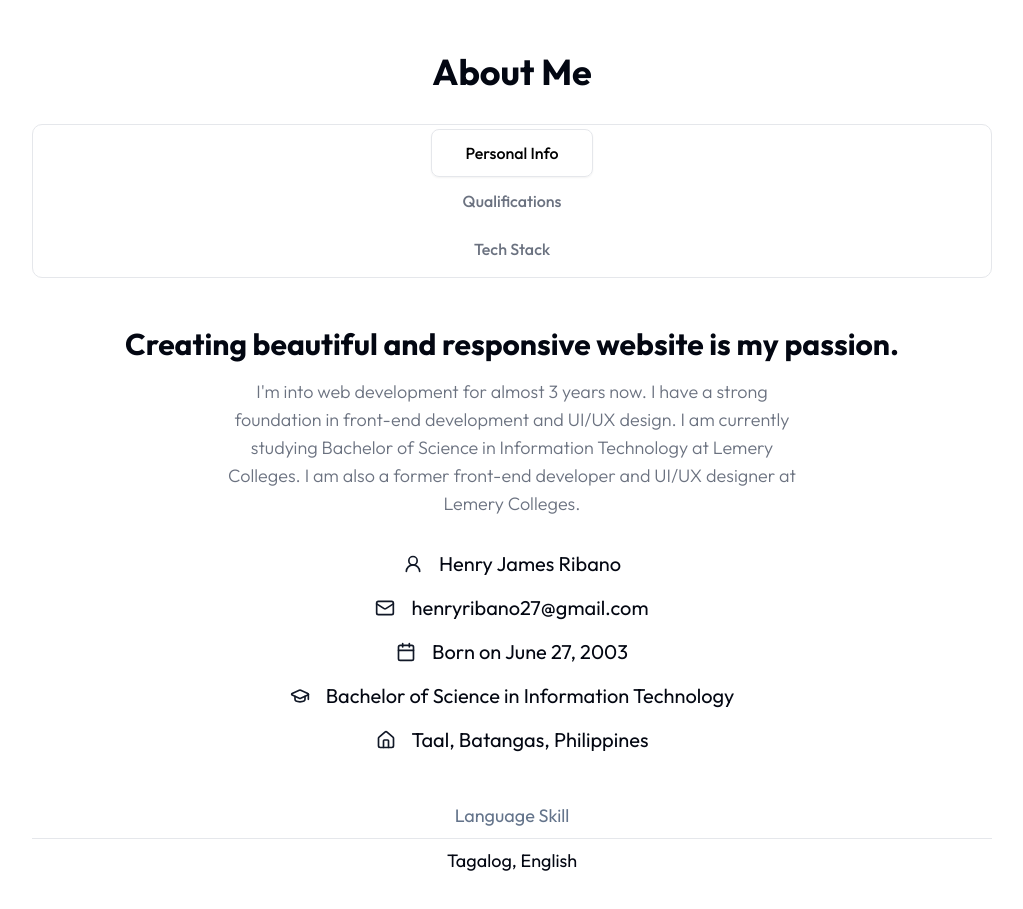
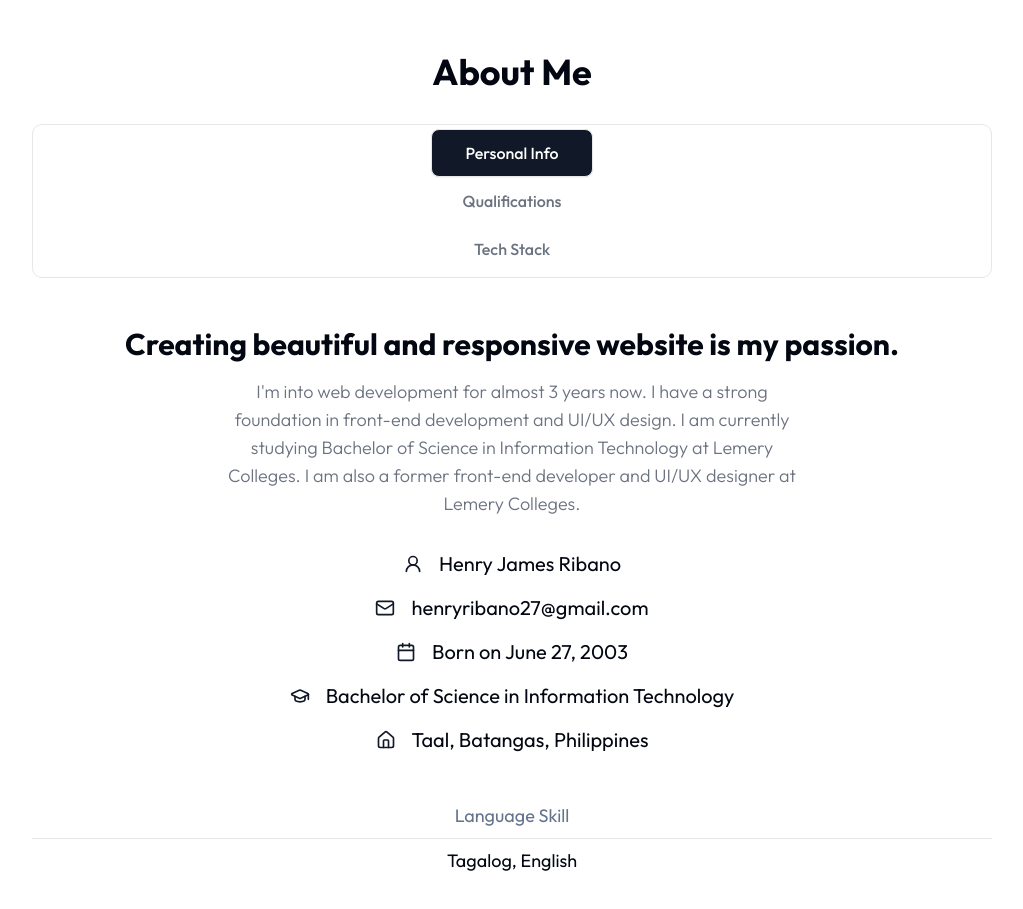
Before and after one commit to henwijames/my-portfolio, a Next.js app: page / in a window 1280 px wide. Shown: the part 780-1689 px from the top of the page, without its empty margins (128-1151 px from the left). Built offline with nearby package versions, Linux system fonts and the light colour scheme.

Commit message:
change tab bg

```diff
--- a/components/Hero.jsx
+++ b/components/Hero.jsx
@@ -47,7 +47,7 @@ const Hero = ({ aboutRef }) => {
   return (
     <div>
       <section className="py-12 xl:py-24 h-[84vh] xl:pt-28 mb-24 flex items-center xl:items-start">
-        <div className=" container mx-auto">
+        <div className="container mx-auto">
           <div className="flex justify-between gap-x-8">
             {/* text */}
             <div className="flex max-w-[1000px] flex-col justify-center mx-auto xl:mx-0 text-center xl:text-left">
--- a/components/ui/tabs.jsx
+++ b/components/ui/tabs.jsx
@@ -23,7 +23,7 @@ const TabsTrigger = React.forwardRef(({ className, ...props }, ref) => (
   <TabsPrimitive.Trigger
     ref={ref}
     className={cn(
-      "inline-flex items-center justify-center whitespace-nowrap rounded-[8px] px-3  py-1.5 text-base font-medium ring-offset-background transition-all focus-visible:outline-none focus-visible:ring-2 focus-visible:ring-ring focus-visible:ring-offset-2 disabled:pointer-events-none disabled:opacity-50 data-[state=active]:bg-transparent dark:data-[state=active]:text-primary data-[state=active]:border  data-[state-=active]:bg-secondary data-[state=active]:text-black data-[state=active]:shadow-sm h-[48px] dark:bg-background dark:data-[state=active]:bg-secondary",
+      "inline-flex items-center justify-center whitespace-nowrap rounded-[8px] px-3  py-1.5 text-base font-medium ring-offset-background transition-all focus-visible:outline-none focus-visible:ring-2 focus-visible:ring-ring focus-visible:ring-offset-2 disabled:pointer-events-none disabled:opacity-50 data-[state=active]:bg-primary dark:data-[state=active]:text-primary data-[state=active]:border  data-[state-=active]:bg-secondary data-[state=active]:text-white data-[state=active]:shadow-sm h-[48px] dark:bg-background dark:data-[state=active]:bg-secondary",
       className
     )}
     {...props}
```
